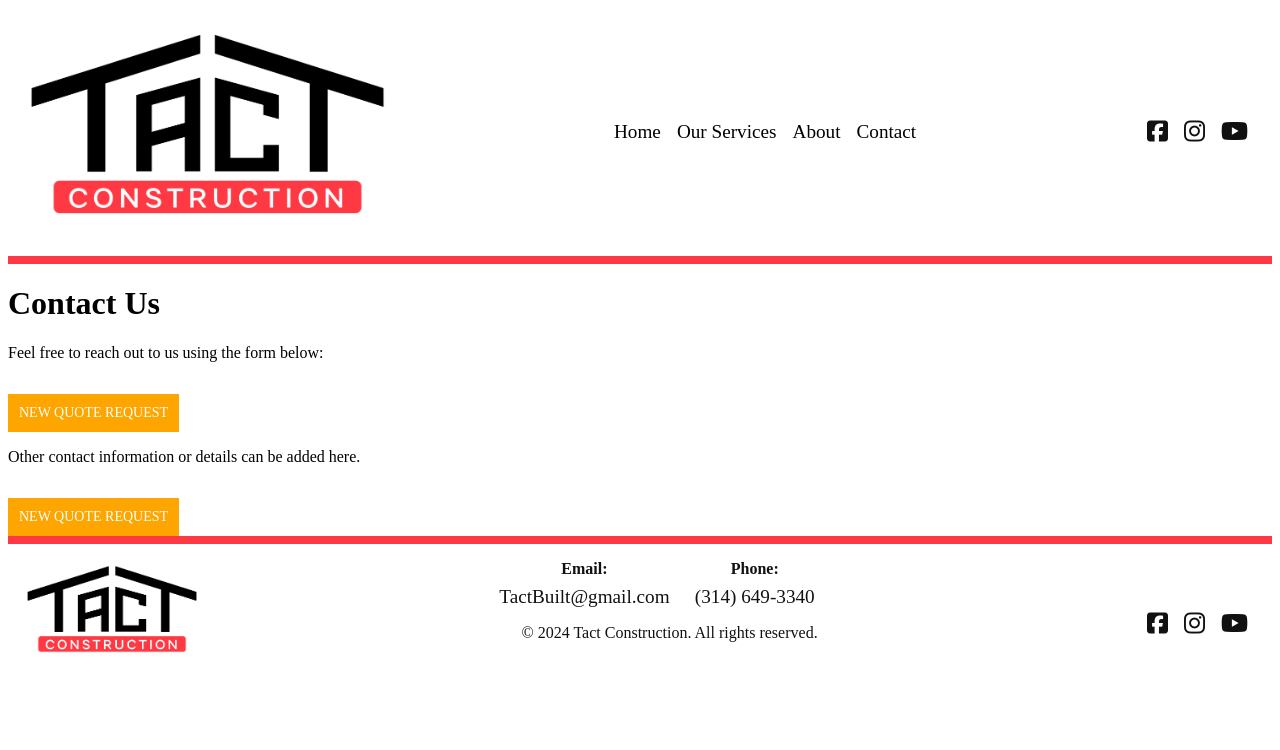
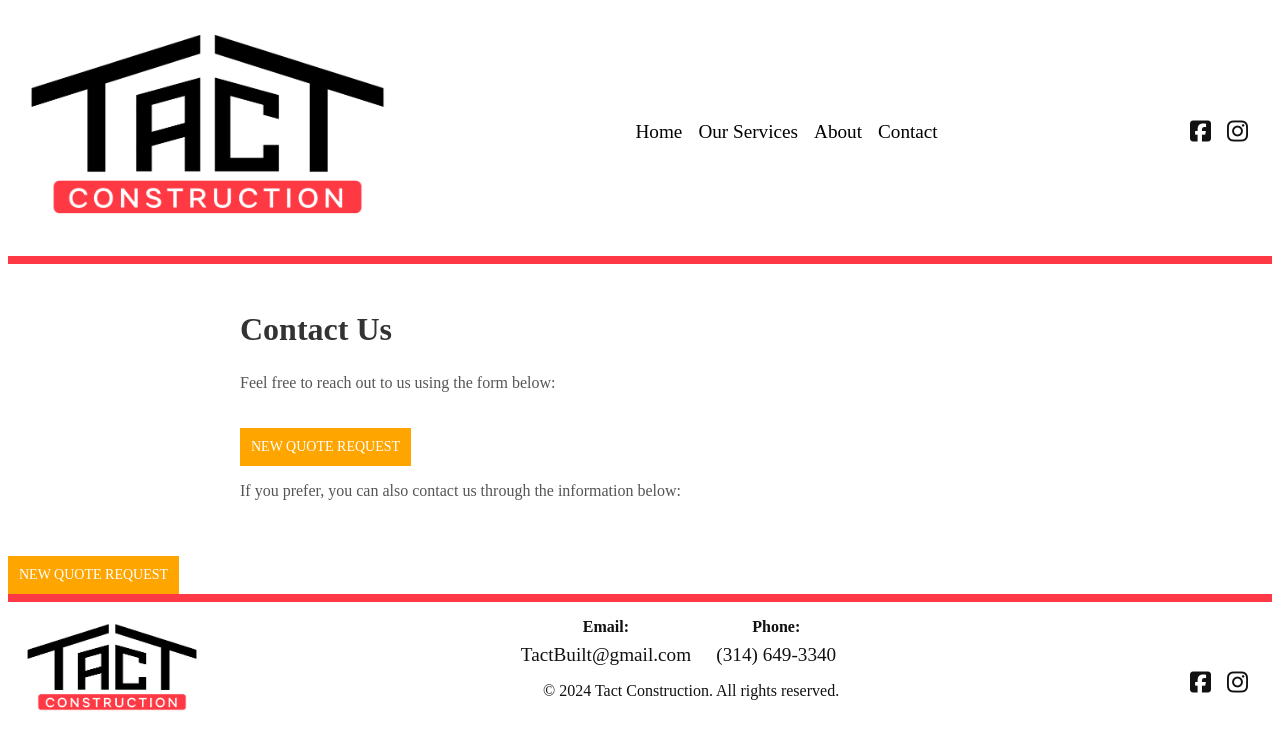
Before and after one commit to nicholasplachance/Tact-Con, a React (Vite) app: page /contact in a window 1280 px wide. Shown: the top 750 px of the page. Built offline with nearby package versions, Linux system fonts and the light colour scheme; a small style sheet from the web is missing.

Commit message:
add updated family image

```diff
--- a/index.html
+++ b/index.html
@@ -4,7 +4,8 @@
     <meta charset="UTF-8" />
     <link rel="icon" type="image/svg+xml" href="/assets/Portfolio/Tact Construction.png" />
     <meta name="viewport" content="width=device-width, initial-scale=1.0" />
-    <link rel="stylesheet" href="https://cdnjs.cloudflare.com/ajax/libs/font-awesome/6.0.0/css/all.min.css" integrity="sha384-GLhlTQ8iN17Qt5A7k73v3D/B6zmYYC79vFFb5EKlFpRDIpG5e2a6alXQjOW9IBpi" crossorigin="anonymous">
+    <link rel="stylesheet" href="https://stackpath.bootstrapcdn.com/font-awesome/4.7.0/css/font-awesome.min.css" integrity="...">
+
 
     <title>Tact Construction</title>
   </head>
--- a/src/components/common/Footer.jsx
+++ b/src/components/common/Footer.jsx
@@ -105,16 +105,15 @@ const Footer = () => {
         <FooterText>&copy; 2024 Tact Construction. All rights reserved.</FooterText>
       </ContactSection>
       <SocialLinks>
-        <SocialLink href="https://www.facebook.com/" target="_blank" rel="noopener noreferrer">
-          <i className="fab fa-facebook-square"></i>
-        </SocialLink>
-        <SocialLink href="https://www.instagram.com/" target="_blank" rel="noopener noreferrer">
-          <i className="fab fa-instagram"></i>
-        </SocialLink>
-        <SocialLink href="https://www.youtube.com/" target="_blank" rel="noopener noreferrer">
-          <i className="fab fa-youtube"></i>
-        </SocialLink>
-      </SocialLinks>
+          {/* Add your social icons here */}
+          <SocialLink href="https://www.facebook.com/TactBuilt" target="_blank" rel="noopener noreferrer">
+  <i className="fab fa-facebook-square"></i>
+</SocialLink>
+
+<SocialLink href="https://www.instagram.com/tactconstruction" target="_blank" rel="noopener noreferrer">
+  <i className="fab fa-instagram"></i>
+</SocialLink>
+        </SocialLinks>
     </FooterContainer>
   );
 };
--- a/src/components/common/Header.jsx
+++ b/src/components/common/Header.jsx
@@ -75,15 +75,13 @@ const Header = () => {
         </Navigation>
         <SocialLinks>
           {/* Add your social icons here */}
-          <SocialLink href="https://www.facebook.com/" target="_blank" rel="noopener noreferrer">
-            <i className="fab fa-facebook-square"></i>
-          </SocialLink>
-          <SocialLink href="https://www.instagram.com/" target="_blank" rel="noopener noreferrer">
-            <i className="fab fa-instagram"></i>
-          </SocialLink>
-          <SocialLink href="https://www.youtube.com/" target="_blank" rel="noopener noreferrer">
-            <i className="fab fa-youtube"></i>
-          </SocialLink>
+          <SocialLink href="https://www.facebook.com/TactBuilt" target="_blank" rel="noopener noreferrer">
+  <i className="fab fa-facebook-square"></i>
+</SocialLink>
+
+<SocialLink href="https://www.instagram.com/tactconstruction" target="_blank" rel="noopener noreferrer">
+  <i className="fab fa-instagram"></i>
+</SocialLink>
         </SocialLinks>
       </HeaderContent>
     </HeaderContainer>
--- a/src/pages/About.jsx
+++ b/src/pages/About.jsx
@@ -3,17 +3,16 @@ import styled from 'styled-components';
 
 const ParallaxImageContainer = styled.div`
   position: relative;
-  height: 500px; /* Adjust the height as needed */
+  height: 650px; /* Adjust the height as needed */
   overflow: hidden;
 `;
 
 const ParallaxImage = styled.div`
   width: 100%;
-  height: 550px; /* Adjust the height as needed */
-  background-image: url('assets/Portfolio/Family.JPG');
+  height: 650px; /* Adjust the height as needed */
+  background-image: url('assets/Portfolio/Family.png');
   background-size: fit;
   background-position: center top;
-  background-attachment: fixed; /* Add parallax effect */
   background-repeat: no-repeat;
   margin-bottom: 1.5rem;
   margin-top: 2rem;
@@ -45,7 +44,7 @@ const AboutPage = () => {
   return (
     <>
       <ParallaxImageContainer>
-        <ParallaxImage src="public/assets/Portfolio\Family.png" alt="Company Building" />
+        <ParallaxImage src="/Family.png" alt="Company Building" />
       </ParallaxImageContainer>
       <AboutContainer>
         <Title>WHO WE ARE</Title>
--- a/src/pages/Contact.jsx
+++ b/src/pages/Contact.jsx
@@ -1,18 +1,57 @@
 import JotformAlwaysDisplayed from '../components/common/JotformAlwaysDisplayed';
 import React from 'react';
+import styled from 'styled-components';
+
+const ContactPageContainer = styled.div`
+  max-width: 800px;
+  margin: auto;
+  padding: 20px;
+`;
+
+const Section = styled.section`
+  margin-bottom: 20px;
+`;
+
+const Heading = styled.h1`
+  font-size: 2rem;
+  color: #333;
+`;
+
+const Paragraph = styled.p`
+  font-size: 1rem;
+  color: #555;
+`;
+
+const FormButton = styled.button`
+  background-color: #4caf50;
+  color: #fff;
+  padding: 10px 20px;
+  font-size: 16px;
+  border: none;
+  cursor: pointer;
+`;
 
 const ContactPage = () => {
   return (
-    <div>
-      <h1>Contact Us</h1>
-      <p>Feel free to reach out to us using the form below:</p>
+    <ContactPageContainer>
+      <Section>
+        <Heading>Contact Us</Heading>
+        <Paragraph>Feel free to reach out to us using the form below:</Paragraph>
+      </Section>
 
       {/* Jotform Lightbox Component */}
       <JotformAlwaysDisplayed />
 
       {/* Additional content for the contact page */}
-      <p>Other contact information or details can be added here.</p>
-    </div>
+      <Section>
+        <Paragraph>
+          If you prefer, you can also contact us through the information below:
+        </Paragraph>
+        {/* Add your contact information here */}
+      </Section>
+
+
+    </ContactPageContainer>
   );
 };
 
```
